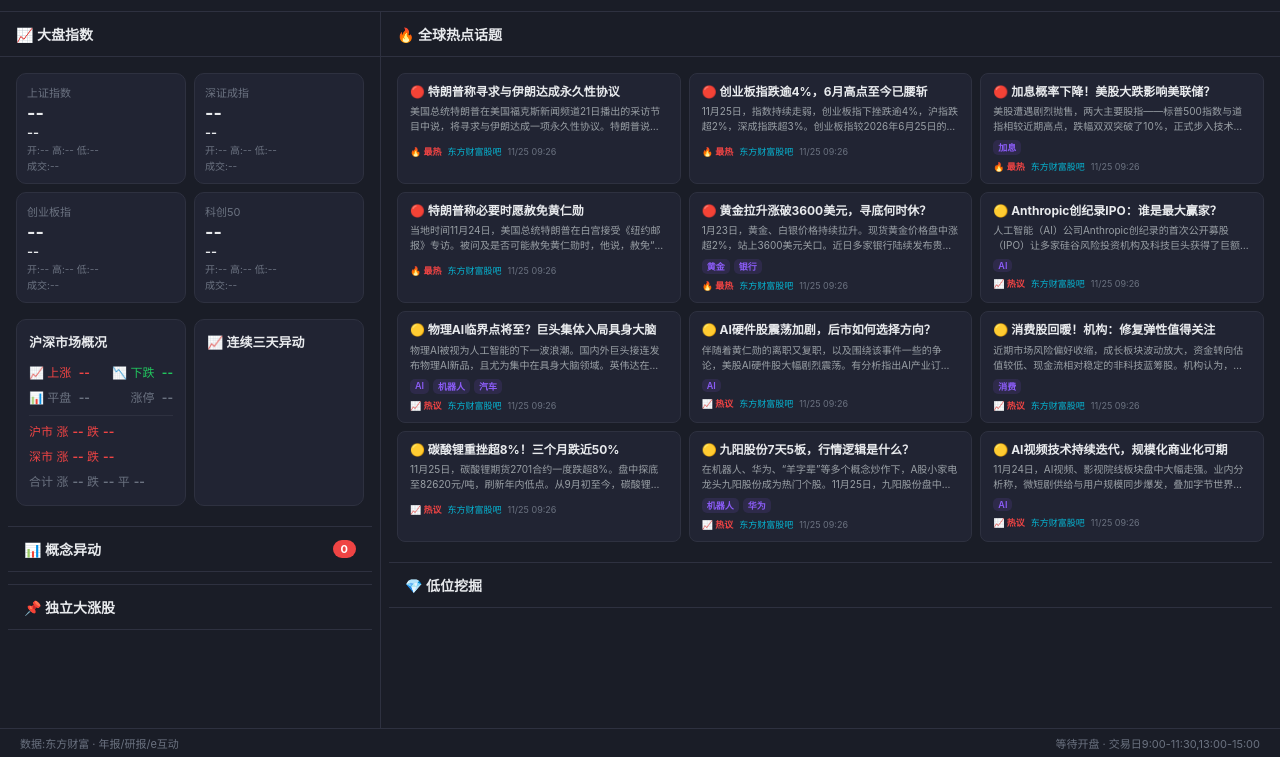
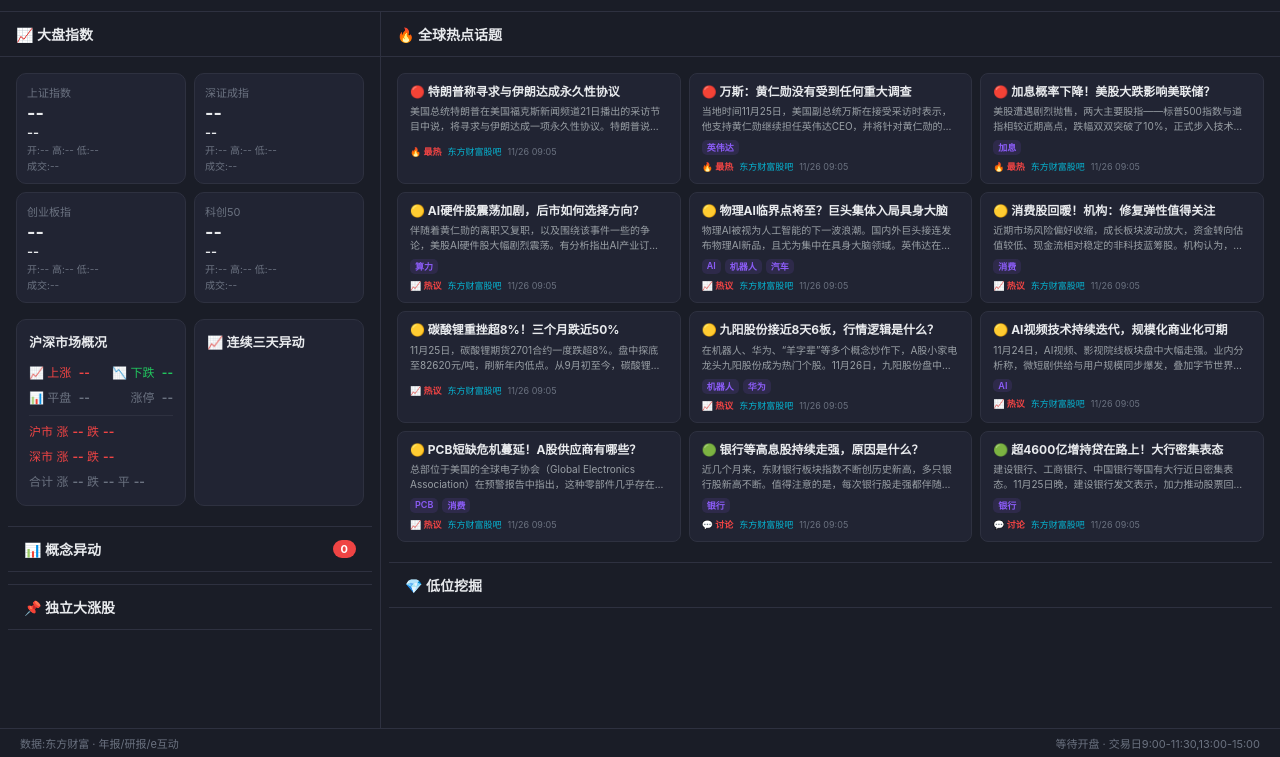
Before and after one commit to yyhhr11/upgraded-doodle, a plain HTML site: page index.html in a window 1280 px wide. Shown: the part 43-800 px from the top of the page. Drawn offline with Linux system fonts and the light colour scheme; no server answers.

Commit message:
auto: 更新热门话题 2026-11-26

```diff
--- a/index.html
+++ b/index.html
@@ -3554,21 +3554,21 @@ function isTrading(){
 function renderAlerts(){const el=document.getElementById('alerts-list');document.getElementById('ab').textContent=S.alerts.length;if(!S.alerts.length){if(el)el.innerHTML='<div class="emp"><div class="ei">👀</div><p>暂无显著异动</p></div>';return}if(el)el.innerHTML=S.alerts.map(a=>{const tops=a.topStocks||[];const cid='mine-'+a.name.replace(/[^a-zA-Z0-9\u4e00-\u9fff]/g,'');return'<div class="acard '+(a.lv==='strong'?'s':a.lv==='medium'?'m':'w')+'" onclick="document.getElementById(&quot;'+cid+'&quot;).scrollIntoView({behavior:&quot;smooth&quot;,block:&quot;start&quot;})"><div class="bn">'+(a.lv==='strong'?'🔴':a.lv==='medium'?'🟡':'🟢')+' '+a.name+'</div><div class="st"><span>涨幅 <span class="sv up">+'+a.change_pct.toFixed(1)+'%</span></span><span>涨停 <span class="sv">'+a.limit_up+'</span>只</span><span>成分 <span class="sv">'+a.total+'</span>只</span><span>得分 <span class="sv">'+a.score+'</span></span></div>'+(a.catalyst?'<div class="reason">'+a.catalyst+'</div>':'')+(tops.length?'<div style="font-size:11px;color:var(--t2);margin-top:6px;line-height:1.6">🔥 领涨：'+tops.map(s=>'<span style="color:'+(s.ch>=9.5?'var(--r)':'var(--t)')+';font-weight:600">'+s.n+'</span><span style="color:'+(s.ch>=0?'var(--r)':'var(--g)')+'">'+(s.ch>=0?'+':'')+s.ch.toFixed(1)+'%</span>').join(' | ')+'</div>':'')+'<div class="ts">'+a.time+'</div></div>'}).join('');}
 
 // ===== 全球热点话题（每日更新） =====
-// 更新日期：2026-11-25
+// 更新日期：2026-11-26
 // 数据来源：东方财富股吧 + 华尔街见闻热门
 const HOT_TOPICS=[
-  {title:'🔴 特朗普称寻求与伊朗达成永久性协议',summary:'美国总统特朗普在美国福克斯新闻频道21日播出的采访节目中说，将寻求与伊朗达成一项永久性协议。特朗普说：“我所做的是，我要确保即使四年、十五年或二十年后我们有一位不称职的总统，我达成的协议也将是永久性的。我不会让某人允许他们拥有核武器并对达成的协议出尔反尔。”特朗普还称，没有考虑伊朗政权更迭，“我从来不太在乎政权”。',tags:[],hot:'🔥 最热',source:'东方财富股吧',time:'11/25 09:26'},
-  {title:'🔴 创业板指跌逾4%，6月高点至今已腰斩',summary:'11月25日，指数持续走弱，创业板指下挫跌逾4%，沪指跌超2%，深成指跌超3%。创业板指较2026年6月25日的历史高点，近103个交易日跌幅达50%。',tags:[],hot:'🔥 最热',source:'东方财富股吧',time:'11/25 09:26'},
-  {title:'🔴 加息概率下降！美股大跌影响美联储？',summary:'美股遭遇剧烈抛售，两大主要股指——标普500指数与道指相较近期高点，跌幅双双突破了10%，正式步入技术性回调区间。而随着股市重挫，交易员也迅速削减了对美联储后续加息力度的押注。利率期货交易员目前已不再百分百预计美联储下月将会加息——最新定价显示下月加息25个基点的概率约为95.2%，按兵不动的概率则为4.8%。',tags:['加息'],hot:'🔥 最热',source:'东方财富股吧',time:'11/25 09:26'},
-  {title:'🔴 特朗普称必要时愿赦免黄仁勋',summary:'当地时间11月24日，美国总统特朗普在白宫接受《纽约邮报》专访。被问及是否可能赦免黄仁勋时，他说，赦免“始终是一个选项”，但“我认为没有必要”。',tags:[],hot:'🔥 最热',source:'东方财富股吧',time:'11/25 09:26'},
-  {title:'🔴 黄金拉升涨破3600美元，寻底何时休？',summary:'1月23日，黄金、白银价格持续拉升。现货黄金价格盘中涨超2%，站上3600美元关口。近日多家银行陆续发布贵金属市场波动风险提示，提醒投资者密切关注行情变化，增强风险防控意识，合理控制仓位，守护自身资产安全。',tags:['黄金','银行'],hot:'🔥 最热',source:'东方财富股吧',time:'11/25 09:26'},
-  {title:'🟡 Anthropic创纪录IPO：谁是最大赢家？',summary:'人工智能（AI）公司Anthropic创纪录的首次公开募股（IPO）让多家硅谷风险投资机构及科技巨头获得了巨额账面回报。其中，亚马逊和谷歌成为持股价值规模最大的机构投资者。按照11月20日收盘价计算，两家公司所持Anthropic股份合计价值约3300亿美元。',tags:['AI'],hot:'📈 热议',source:'东方财富股吧',time:'11/25 09:26'},
-  {title:'🟡 物理AI临界点将至？巨头集体入局具身大脑',summary:'物理AI被视为人工智能的下一波浪潮。国内外巨头接连发布物理AI新品，且尤为集中在具身大脑领域。英伟达在CoRL 2026发布新一代机器人模型GR00T 2。同日Anthropic发布Fable 5.2，在RoboDojo仿真测试中平均成功率达64.9%。谷歌DeepMind发布Gemini Robotics 2.5，在奔驰汽车产线实现96%任务成功率，Apollo 2人形机器人基于该模型自主完成零',tags:['AI','机器人','汽车'],hot:'📈 热议',source:'东方财富股吧',time:'11/25 09:26'},
-  {title:'🟡 AI硬件股震荡加剧，后市如何选择方向？',summary:'伴随着黄仁勋的离职又复职，以及围绕该事件一些的争论，美股AI硬件股大幅剧烈震荡。有分析指出AI产业订单、技术走向等产业链或正在发生变化，可能会影响到原先的产业链布局，还会使产业格局会发生微妙变化。',tags:['AI'],hot:'📈 热议',source:'东方财富股吧',time:'11/25 09:26'},
-  {title:'🟡 消费股回暖！机构：修复弹性值得关注',summary:'近期市场风险偏好收缩，成长板块波动放大，资金转向估值较低、现金流相对稳定的非科技蓝筹股。机构认为，当前商贸零售板块估值处于历史相对低位，在科技板块阶段性回调带来的风格再平衡背景下，消费板块的修复弹性值得重视。',tags:['消费'],hot:'📈 热议',source:'东方财富股吧',time:'11/25 09:26'},
-  {title:'🟡 碳酸锂重挫超8%！三个月跌近50%',summary:'11月25日，碳酸锂期货2701合约一度跌超8%。盘中探底至82620元/吨，刷新年内低点。从9月初至今，碳酸锂价格自超16万元/吨的相对高点加速下落，三月间近乎腰斩。',tags:[],hot:'📈 热议',source:'东方财富股吧',time:'11/25 09:26'},
-  {title:'🟡 九阳股份7天5板，行情逻辑是什么？',summary:'在机器人、华为、“羊字辈”等多个概念炒作下，A股小家电龙头九阳股份成为热门个股。11月25日，九阳股份盘中再度涨停，斩获7天5板。今年9月以来，九阳股份已多次发布风险提示。今年10月26日，九阳股份的控股股东上海力鸿还曾高位减持1.9%公司股份。',tags:['机器人','华为'],hot:'📈 热议',source:'东方财富股吧',time:'11/25 09:26'},
-  {title:'🟡 AI视频技术持续迭代，规模化商业化可期',summary:'11月24日，AI视频、影视院线板块盘中大幅走强。业内分析称，微短剧供给与用户规模同步爆发，叠加字节世界模型等AI催化与海外短剧映射，传媒板块的情绪与预期逐步改善。中期看微短剧收入兑现、AI内容落地与出海商业化，布局宜以经营改善与商业回收为依据，看好内容储备与变现确定性兼具的标的。',tags:['AI'],hot:'📈 热议',source:'东方财富股吧',time:'11/25 09:26'}
+  {title:'🔴 特朗普称寻求与伊朗达成永久性协议',summary:'美国总统特朗普在美国福克斯新闻频道21日播出的采访节目中说，将寻求与伊朗达成一项永久性协议。特朗普说：“我所做的是，我要确保即使四年、十五年或二十年后我们有一位不称职的总统，我达成的协议也将是永久性的。我不会让某人允许他们拥有核武器并对达成的协议出尔反尔。”特朗普还称，没有考虑伊朗政权更迭，“我从来不太在乎政权”。',tags:[],hot:'🔥 最热',source:'东方财富股吧',time:'11/26 09:05'},
+  {title:'🔴 万斯：黄仁勋没有受到任何重大调查',summary:'当地时间11月25日，美国副总统万斯在接受采访时表示，他支持黄仁勋继续担任英伟达CEO，并将针对黄仁勋的相关指控归咎于《纽约时报》的“匿名消息源”。万斯称：“我们获悉他并未受到调查。而且，坦白地说，在我们国家，大家要记住，不能在舆论法庭上审判任何人。”',tags:['英伟达'],hot:'🔥 最热',source:'东方财富股吧',time:'11/26 09:05'},
+  {title:'🔴 加息概率下降！美股大跌影响美联储？',summary:'美股遭遇剧烈抛售，两大主要股指——标普500指数与道指相较近期高点，跌幅双双突破了10%，正式步入技术性回调区间。而随着股市重挫，交易员也迅速削减了对美联储后续加息力度的押注。利率期货交易员目前已不再百分百预计美联储下月将会加息——最新定价显示下月加息25个基点的概率约为95.2%，按兵不动的概率则为4.8%。',tags:['加息'],hot:'🔥 最热',source:'东方财富股吧',time:'11/26 09:05'},
+  {title:'🟡 AI硬件股震荡加剧，后市如何选择方向？',summary:'伴随着黄仁勋的离职又复职，以及围绕该事件一些的争论，美股AI硬件股大幅剧烈震荡。有分析指出AI产业订单、技术走向等产业链或正在发生变化，可能会影响到原先的产业链布局，还会使产业格局会发生微妙变化。机构指出，英伟达管理层回归有望修复全球AI算力产业链信心，强化AI基础设施建设预期。',tags:['算力'],hot:'📈 热议',source:'东方财富股吧',time:'11/26 09:05'},
+  {title:'🟡 物理AI临界点将至？巨头集体入局具身大脑',summary:'物理AI被视为人工智能的下一波浪潮。国内外巨头接连发布物理AI新品，且尤为集中在具身大脑领域。英伟达在CoRL 2026发布新一代机器人模型GR00T 2。同日Anthropic发布Fable 5.2，在RoboDojo仿真测试中平均成功率达64.9%。谷歌DeepMind发布Gemini Robotics 2.5，在奔驰汽车产线实现96%任务成功率，Apollo 2人形机器人基于该模型自主完成零',tags:['AI','机器人','汽车'],hot:'📈 热议',source:'东方财富股吧',time:'11/26 09:05'},
+  {title:'🟡 消费股回暖！机构：修复弹性值得关注',summary:'近期市场风险偏好收缩，成长板块波动放大，资金转向估值较低、现金流相对稳定的非科技蓝筹股。机构认为，当前商贸零售板块估值处于历史相对低位，在科技板块阶段性回调带来的风格再平衡背景下，消费板块的修复弹性值得重视。',tags:['消费'],hot:'📈 热议',source:'东方财富股吧',time:'11/26 09:05'},
+  {title:'🟡 碳酸锂重挫超8%！三个月跌近50%',summary:'11月25日，碳酸锂期货2701合约一度跌超8%。盘中探底至82620元/吨，刷新年内低点。从9月初至今，碳酸锂价格自超16万元/吨的相对高点加速下落，三月间近乎腰斩。',tags:[],hot:'📈 热议',source:'东方财富股吧',time:'11/26 09:05'},
+  {title:'🟡 九阳股份接近8天6板，行情逻辑是什么？',summary:'在机器人、华为、“羊字辈”等多个概念炒作下，A股小家电龙头九阳股份成为热门个股。11月26日，九阳股份盘中再度逼近涨停，接近实现8天6板。今年9月以来，九阳股份已多次发布风险提示。今年10月26日，九阳股份的控股股东上海力鸿还曾高位减持1.9%公司股份。',tags:['机器人','华为'],hot:'📈 热议',source:'东方财富股吧',time:'11/26 09:05'},
+  {title:'🟡 AI视频技术持续迭代，规模化商业化可期',summary:'11月24日，AI视频、影视院线板块盘中大幅走强。业内分析称，微短剧供给与用户规模同步爆发，叠加字节世界模型等AI催化与海外短剧映射，传媒板块的情绪与预期逐步改善。中期看微短剧收入兑现、AI内容落地与出海商业化，布局宜以经营改善与商业回收为依据，看好内容储备与变现确定性兼具的标的。',tags:['AI'],hot:'📈 热议',source:'东方财富股吧',time:'11/26 09:05'},
+  {title:'🟡 PCB短缺危机蔓延！A股供应商有哪些？',summary:'总部位于美国的全球电子协会（Global Electronics Association）在预警报告中指出，这种零部件几乎存在于所有含有电子元件的消费产品中，其供应缺口可能对全球经济造成广泛影响。该行业组织称，印刷电路板（PCB）及其相关零部件正变得越来越难以采购。',tags:['PCB','消费'],hot:'📈 热议',source:'东方财富股吧',time:'11/26 09:05'},
+  {title:'🟢 银行等高息股持续走强，原因是什么？',summary:'近几个月来，东财银行板块指数不断创历史新高，多只银行股新高不断。值得注意的是，每次银行股走强都伴随者科技股的下跌，似乎银行股的上涨是因为科技股下跌，甚至有股友把科技股的下跌归罪为银行股的上涨。银行股上涨和科技股下跌之间到底有没有关系？你怎么看这个“跷跷板”现象？',tags:['银行'],hot:'💬 讨论',source:'东方财富股吧',time:'11/26 09:05'},
+  {title:'🟢 超4600亿增持贷在路上！大行密集表态',summary:'建设银行、工商银行、中国银行等国有大行近日密集表态。11月25日晚，建设银行发文表示，加力推动股票回购增持贷款投放。截至目前，建设银行已与百余家客户签订超千亿元股票回购增持贷款合同。',tags:['银行'],hot:'💬 讨论',source:'东方财富股吧',time:'11/26 09:05'}
 ];
 
 function renderHotTopics(){
```
